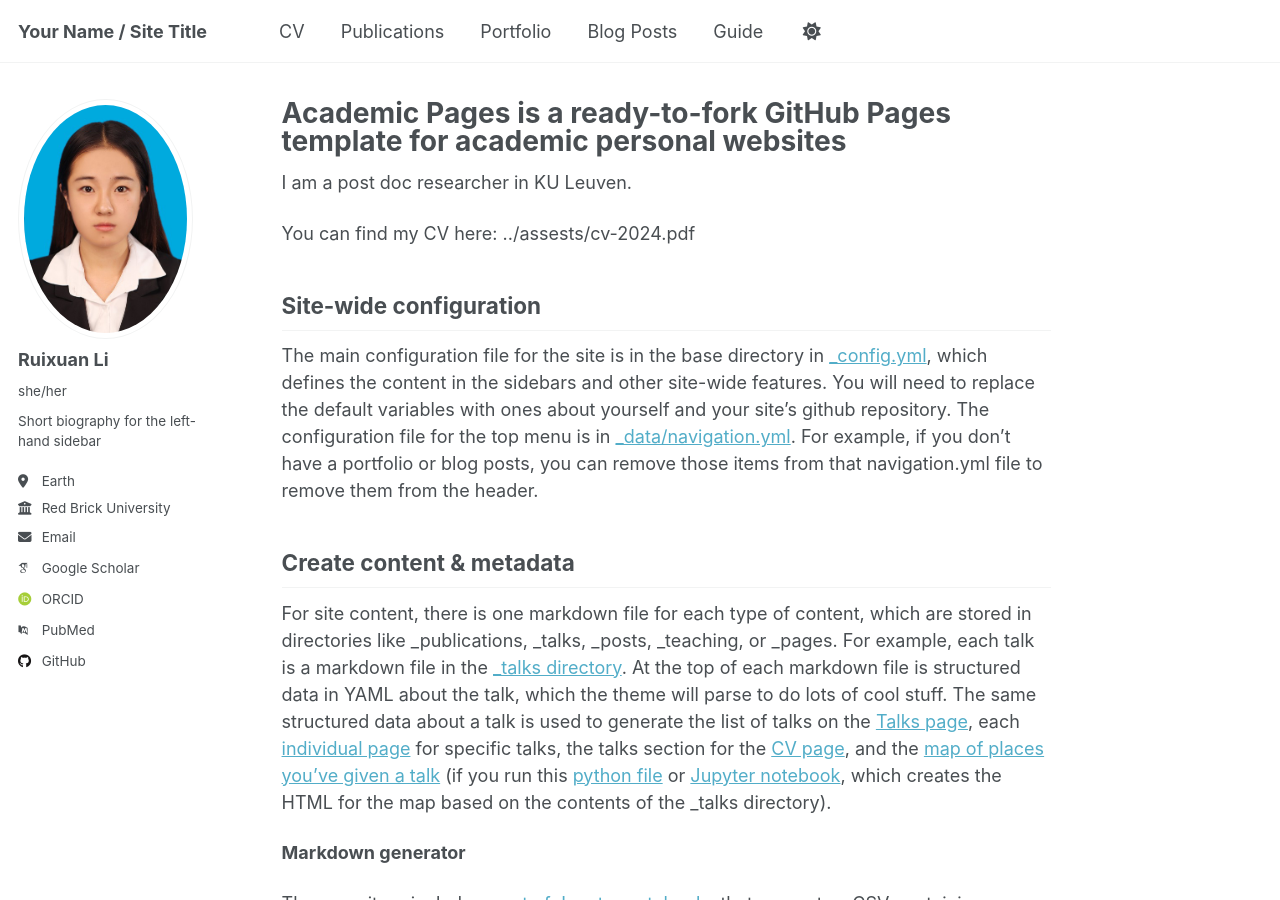
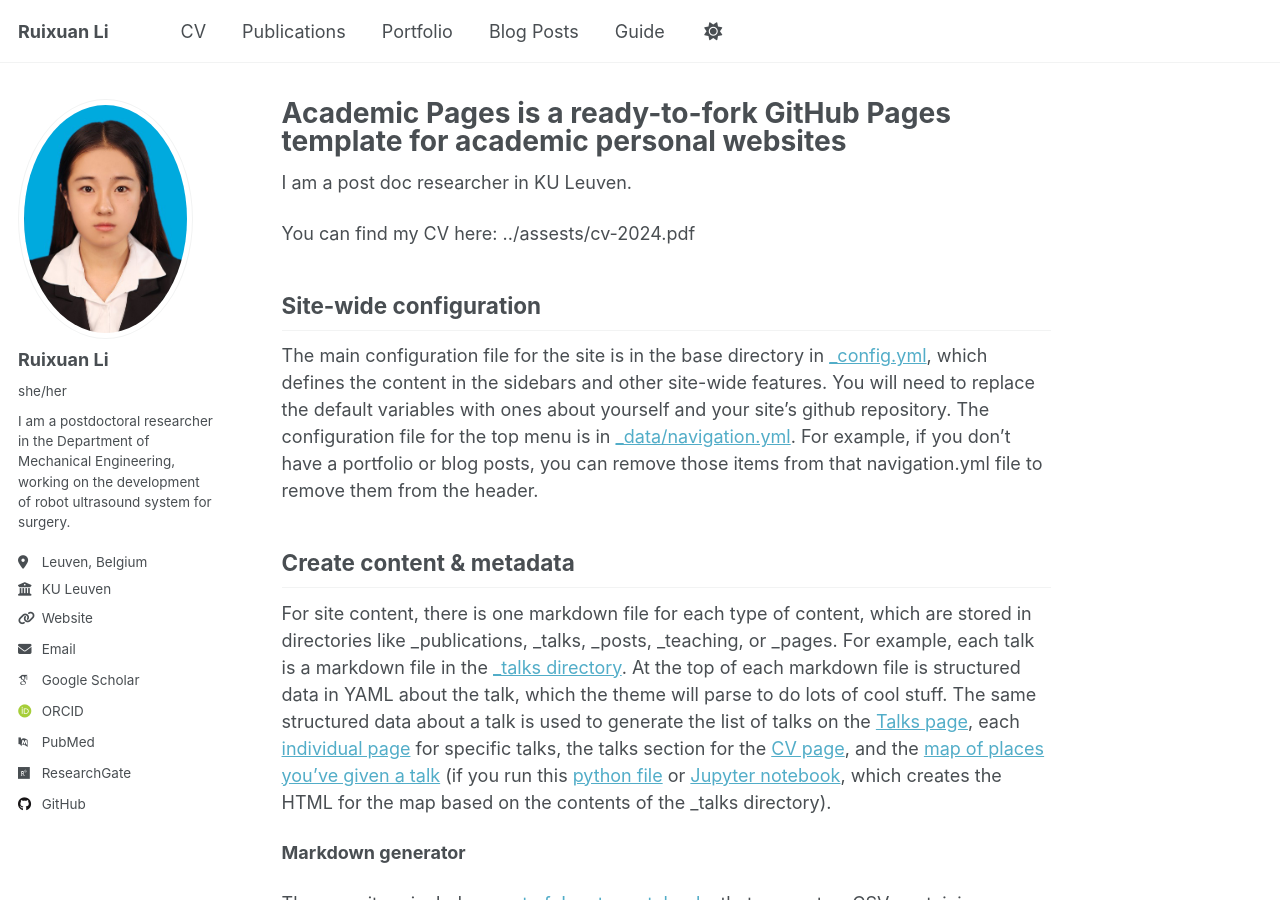
Before and after one commit to Li-Ruixuan/Li-Ruixuan.github.io, a Jekyll site: the page built from _pages/about.md, in a window 1280 px wide and 900 px high. Built offline with Jekyll 4.4.1, drawn with Linux system fonts in a browser that asks for light colours; some web fonts are replaced.

Commit message:
add infomation

```diff
--- a/_config.yml
+++ b/_config.yml
@@ -9,7 +9,7 @@
 # Basic Site Settings
 locale                   : "en-US"
 site_theme               : "default"
-title                    : "Your Name / Site Title"
+title                    : "Ruixuan Li"
 title_separator          : "-"
 name                     : &name "Ruixuan Li"
 description              : &description "personal description"
@@ -24,22 +24,20 @@ author:
   # Biographic information
   avatar           : "profile.png"
   name             : "Ruixuan Li"
-  pronouns         :  "she/her"
-  bio              : "Short biography for the left-hand sidebar"
-  location         : "Earth"
-  employer         : "Red Brick University"
-  uri              : # URL
-  email            : "none@example.org"
+  pronouns         : "she/her"
+  bio              : "I am a postdoctoral researcher in the Department of Mechanical Engineering, working on the development of robot ultrasound system for surgery."
+  location         : "Leuven, Belgium"
+  employer         : "KU Leuven"
+  uri              : "https://www.kuleuven.be/wieiswie/en/person/00137815"
+  email            : "ruixuan.li@kuleuven.be"
 
   # Academic websites
   academia         : # URL
   arxiv            : # URL - Update with the correct link to your profile
   googlescholar    : "https://scholar.google.com/citations?user=O6rX1iYAAAAJ&hl=en"
-  impactstory      : # URL
   orcid            : "https://orcid.org/0000-0003-2882-8398"
-  semantic         : # URL
   pubmed           : "https://www.ncbi.nlm.nih.gov/pubmed/?term=john+snow"
-  researchgate     : # URL
+  researchgate     : "https://www.researchgate.net/profile/Ruixuan-Li-13?ev=hdr_xprf"
   scopus           : # URL
 
   # Repositories and software development
```
Also changed, not shown: _data/cv.json (+4 -4 lines).
